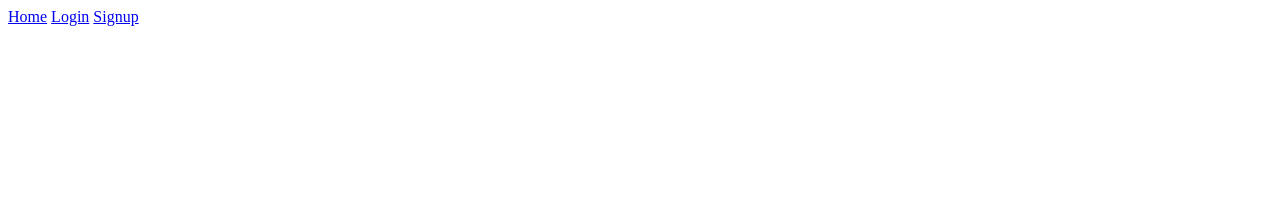
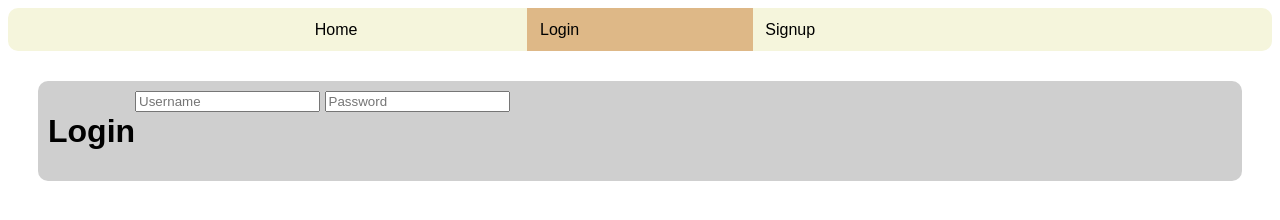
Before and after one commit to hasungkr/login-and-signup-page, a plain HTML site: page login.html in a window 1280 px wide. Drawn offline with Linux system fonts and the light colour scheme.

Commit message:
add login page content

```diff
--- a/login.html
+++ b/login.html
@@ -5,6 +5,7 @@
     <meta charset="UTF-8">
     <meta name="viewport" content="width=device-width, initial-scale=1.0">
     <title>Page Title</title>
+    <link rel="stylesheet" href="styles.css">
 </head>
 
 <body>
@@ -13,6 +14,16 @@
         <a class="active" href="login.html">Login</a>
         <a href="signup.html">Signup</a>
     </div>
+
+    <div class="box">
+        <h1 class="title">
+            Login
+        </h1>
+        <div class="input">
+            <input type="text" placeholder="Username">
+            <input type="password" placeholder="Password">
+        </div>
+    </div>
 </body>
 
 </html>
--- a/styles.css
+++ b/styles.css
@@ -3,6 +3,7 @@
     overflow: hidden;
     display: flex;
     justify-content: center;
+    border-radius: 10px;
 }
 
 .topnav a {
@@ -10,6 +11,7 @@
     font-family: Arial, Helvetica, sans-serif;
     text-decoration: none;
     padding: 1%;
+    width: 200px;
 }
 
 .topnav a:hover{
@@ -19,3 +21,22 @@
 .active {
     background-color: burlywood;
 }
+
+.box {
+    background-color: hsl(0, 0%, 81%);
+    margin: 30px;
+    border-radius: 10px;
+    display: grid;
+    justify-content: center;
+    padding: 10px;
+    grid-template-columns: auto 1fr;
+}
+
+.title {
+    font-family: Arial, Helvetica, sans-serif;
+}
+
+.input {
+    font-family: Arial, Helvetica, sans-serif;
+    width: 100%;
+}
```
Also changed, not shown: signup.html (+1 -0 lines).
